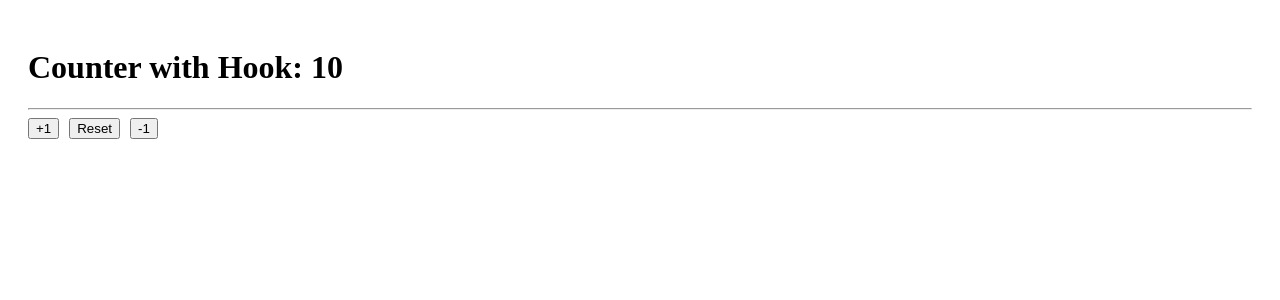
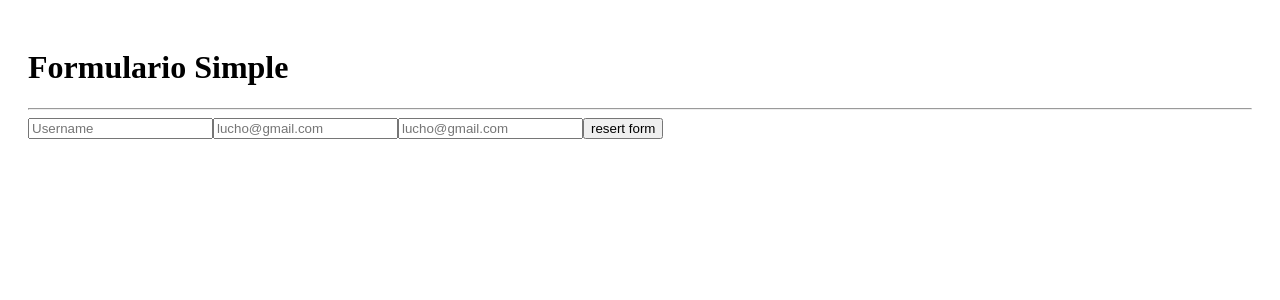
Before and after one commit to LuisHerrera98/practice-hooks, a React (Vite) app: page / in a window 1280 px wide. Shown: the top 300 px of the page. Built offline with nearby package versions, Linux system fonts and the light colour scheme.

Commit message:
practice useState, useEffect and custom hooks for formularies

```diff
--- /dev/null
+++ b/src/02-useEffect/FormWithCustomHook.jsx
@@ -0,0 +1,49 @@
+import React, { useEffect, useState } from "react";
+import { useForm } from "../hooks/useForm";
+
+export const FormWithCustomHook = () => {
+  const { formState, onImputChange, onResetForm } = useForm({
+    username: "",
+    email: "",
+    password: "",
+  });
+
+  const {username, email, password} = formState;
+
+
+  return (
+    <>
+      <h1>Formulario Simple</h1>
+      <hr />
+
+      <input
+        type="text"
+        className="form-control"
+        placeholder="Username"
+        name="username"
+        value={username}
+        onChange={onImputChange}
+      />
+
+      <input
+        type="email"
+        className="form-control mt-2"
+        placeholder="lucho@gmail.com"
+        name="email"
+        value={email}
+        onChange={onImputChange}
+      />
+
+      <input
+        type="password"
+        className="form-control mt-2"
+        placeholder="lucho@gmail.com"
+        name="password"
+        value={password}
+        onChange={onImputChange}
+      />
+
+      <button className="btn btn-primary mt-2" onClick={onResetForm}>resert form</button>
+    </>
+  );
+};
--- /dev/null
+++ b/src/02-useEffect/SimpleForm.jsx
@@ -0,0 +1,45 @@
+import React, { useState } from "react";
+
+export const SimpleForm = () => {
+
+  const [formState, setFormState] = useState({
+    username: "lucho",
+    email: "lucho@gmail.com",
+  })
+
+  const { username, email} = formState;
+
+  const onImputChange = ({target}) => {
+    const {name, value} = target;
+    setFormState({
+      ...formState,
+      [name]: value
+    })
+  }
+
+
+  return (
+    <>
+      <h1>Formulario Simple</h1>
+      <hr />
+
+      <input
+        type="text"
+        className="form-control"
+        placeholder="Username"
+        name="username"
+        value={username}
+        onChange={onImputChange}
+      />
+
+<input
+        type="email"
+        className="form-control mt-2"
+        placeholder="lucho@gmail.com"
+        name="email"
+        value={email}
+        onChange={onImputChange}
+      />
+    </>
+  );
+};
--- /dev/null
+++ b/src/hooks/useForm.js
@@ -0,0 +1,25 @@
+import { useState } from "react";
+
+export const useForm = (initialForm = {}) => {
+
+  const [formState, setFormState] = useState(initialForm);
+
+  const onImputChange = ({ target }) => {
+    const { name, value } = target;
+    setFormState({
+      ...formState,
+      [name]: value,
+    });
+  };
+
+  const onResetForm = () => {
+    setFormState(initialForm)
+  }
+
+  return {
+    // ...formState,
+    formState,
+    onImputChange,
+    onResetForm,
+  };
+};
--- a/src/main.jsx
+++ b/src/main.jsx
@@ -1,12 +1,14 @@
 import React from 'react'
 import ReactDOM from 'react-dom/client'
-import { CounterWithCustomHook } from './01-useState/CounterWithCustomHook'
+import { FormWithCustomHook } from './02-useEffect/FormWithCustomHook'
+// import { SimpleForm } from './02-useEffect/SimpleForm'
+// import { CounterWithCustomHook } from './01-useState/CounterWithCustomHook'
 // import { CounterApp } from './01-useState/CounterApp'
 // import { HooksApp } from './HooksApp'
 import './index.css'
 
 ReactDOM.createRoot(document.getElementById('root')).render(
-  <React.StrictMode>
-    <CounterWithCustomHook />
-  </React.StrictMode>
+  // <React.StrictMode>
+    <FormWithCustomHook />
+  // </React.StrictMode>
 )
```
